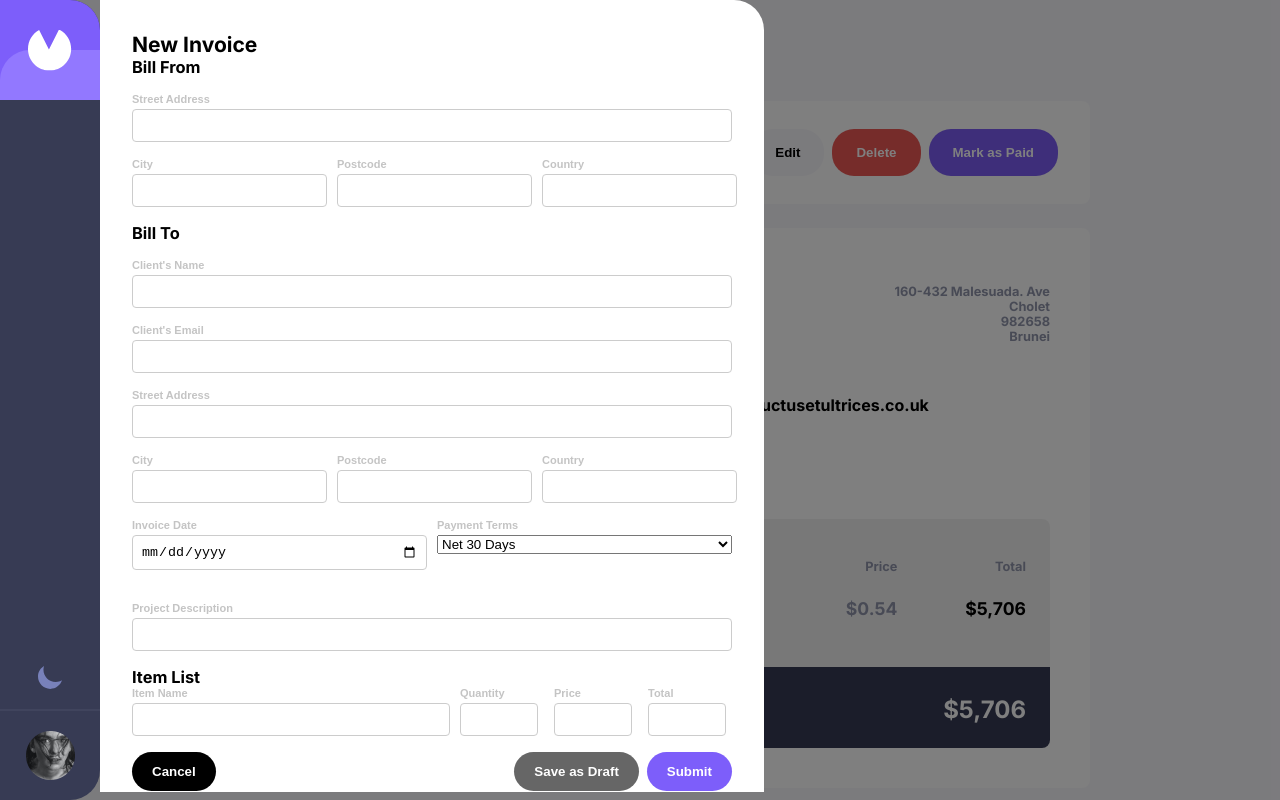
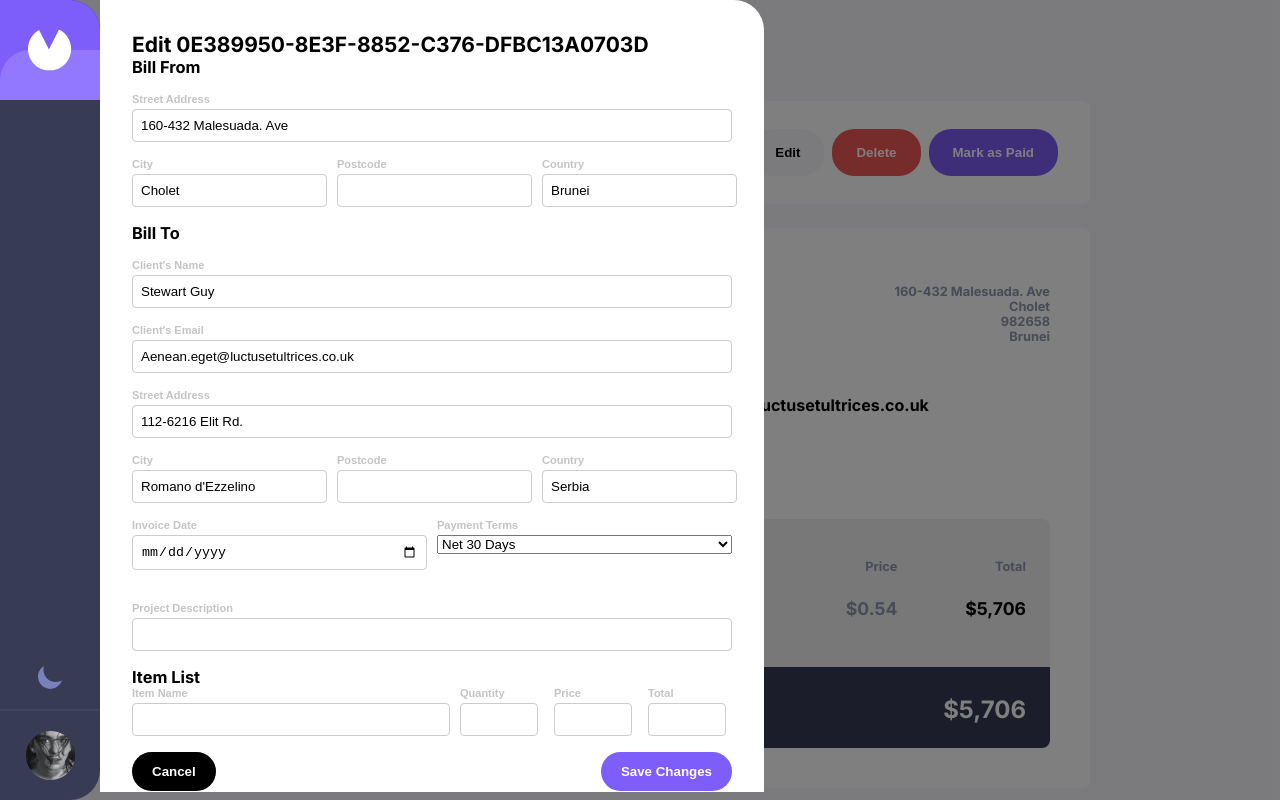
Before and after one commit to callumboaden/invoice-app, a React (Create React App) app: page /0E389950-8E3F-8852-C376-DFBC13A0703D in a window 1280 px wide. Both pictures are taken after a click on the button "Edit". Built offline with nearby package versions, Linux system fonts and the light colour scheme.

Commit message:
added edit functionality

```diff
--- a/src/App.js
+++ b/src/App.js
@@ -5,15 +5,45 @@ import Invoice from "./components/Invoice";
 import data from "./data";
 import "./App.css";
 import { useState } from "react";
-import { BrowserRouter as Router, Switch, Route, Link } from "react-router-dom";
+import { BrowserRouter as Router, Switch, Route } from "react-router-dom";
 
 function App() {
   const [invoices, setInvoices] = useState(data);
   const [formDrawerIsOpen, setFormDrawerisOpen] = useState(false);
-  const [isEditing, setIsEditing] = useState(false);
+  const [isEditing, setIsEditing] = useState({});
+  const [currentInvoice, setCurrentInvoice] = useState({});
+
+  const handleEditInvoice = (invoice) => {
+    setFormDrawerisOpen(true);
+    setIsEditing(true);
+    setCurrentInvoice(invoice);
+  };
 
   const addInvoice = (inputs) => {
     setInvoices((invoices) => [inputs, ...invoices]);
+  };
+
+  const editInvoice = (inputs) => {
+    console.log("edit invoice");
+    let updatedInvoiceList = invoices;
+    let updatedInvoice = {};
+    let index = 0;
+
+    for (let i = 0; i < invoices.length; i++) {
+      if (invoices[i].invoiceId === inputs.invoiceId) {
+        updatedInvoice = inputs;
+        index = i;
+      }
+    }
+
+    updatedInvoiceList[index] = updatedInvoice;
+    setInvoices(() => updatedInvoiceList);
+  };
+
+  const handleDrawerClose = () => {
+    setFormDrawerisOpen(false);
+    setIsEditing(false);
+    setCurrentInvoice({});
   };
 
   return (
@@ -32,6 +62,9 @@ function App() {
           invoices={invoices}
           addInvoice={addInvoice}
           isEditing={isEditing}
+          currentInvoice={currentInvoice}
+          handleDrawerClose={handleDrawerClose}
+          editInvoice={editInvoice}
         />
         <Switch>
           <Route exact path="/">
@@ -50,16 +83,14 @@ function App() {
                 handleEditing={setIsEditing}
                 isEditing={isEditing}
                 formDrawerIsOpen={formDrawerIsOpen}
+                handleEditInvoice={handleEditInvoice}
               />
             }
           />
         </Switch>
 
         {formDrawerIsOpen ? (
-          <div
-            onClick={() => setFormDrawerisOpen(false)}
-            className="overlay"
-          ></div>
+          <div onClick={() => handleDrawerClose()} className="overlay"></div>
         ) : (
           ""
         )}
--- a/src/CustomHooks.js
+++ b/src/CustomHooks.js
@@ -1,16 +1,22 @@
-import { useState } from "react";
+import { useState, useEffect } from "react";
 import { uid } from "uid";
 
-const useInvoiceForm = ({ onSubmit }) => {
-  const [inputs, setInputs] = useState({});
+const useInvoiceForm = ({ currentInvoice, onSubmit }) => {
+  const [inputs, setInputs] = useState(currentInvoice || {});
   const handleSubmit = (event) => {
     if (event) {
       event.preventDefault();
+
+      const action = event.nativeEvent.submitter.id;
       const status =
         event.nativeEvent.submitter.id === "draft" ? "draft" : "pending";
 
-      const obj = { ...inputs, invoiceId: uid(), invoiceStatus: status };
-      onSubmit(obj);
+      if (action === "edit") {
+        onSubmit(inputs, action);
+      } else {
+        const obj = { ...inputs, invoiceId: uid(), invoiceStatus: status };
+        onSubmit(obj);
+      }
     }
   };
   const handleInputChange = (event) => {
@@ -20,11 +26,14 @@ const useInvoiceForm = ({ onSubmit }) => {
       [event.target.name]: event.target.value,
     }));
   };
+
+  useEffect(() => {
+    setInputs(currentInvoice);
+  }, [currentInvoice]);
   return {
     handleSubmit,
     handleInputChange,
     inputs,
-    setInputs,
   };
 };
 export default useInvoiceForm;
--- a/src/components/Invoice.js
+++ b/src/components/Invoice.js
@@ -8,14 +8,10 @@ export default function Invoice({
   formDrawerIsOpen,
   handleEditing,
   isEditing,
+  handleEditInvoice,
 }) {
   let { id } = useParams();
   const [state, setState] = useState({});
-
-  const editInvoice = () => {
-    handleDrawer(true);
-    handleEditing(state);
-  };
 
   const getInvoice = () => {
     return invoices.filter((invoice) => invoice.invoiceId === id);
@@ -54,7 +50,10 @@ export default function Invoice({
           Status: <span>{invoiceStatus}</span>
         </div>
         <div className="btn-group">
-          <button className="btn btn-edit" onClick={() => editInvoice()}>
+          <button
+            className="btn btn-edit"
+            onClick={() => handleEditInvoice(state)}
+          >
             Edit
           </button>
           <button className="btn btn-delete">Delete</button>
--- a/src/components/InvoiceForm.js
+++ b/src/components/InvoiceForm.js
@@ -8,25 +8,27 @@ export default function InvoiceForm({
   invoices,
   addInvoice,
   isEditing,
+  currentInvoice,
+  handleDrawerClose,
+  editInvoice,
 }) {
-  const { inputs, handleInputChange, handleSubmit, setInputs } = useInvoiceForm(
-    {
-      onSubmit: (inputs) => {
+  const { inputs, handleInputChange, handleSubmit } = useInvoiceForm({
+    currentInvoice,
+    onSubmit: (inputs, action = "new") => {
       handleDrawer(false);
+      if (action === "edit") {
+        console.log("edit invoice");
+        return editInvoice(inputs);
+      }
       addInvoice(inputs);
     },
-    }
-  );
-
-  useEffect(() => {
-    return isEditing ? setInputs(isEditing) : "";
-  }, []);
+  });
 
   const isFormOpen = formDrawerIsOpen ? "active" : "";
 
   return (
     <form className={`InvoiceForm ${isFormOpen}`} onSubmit={handleSubmit}>
-      <h2>New Invoice</h2>
+      <h2>{isEditing ? `Edit ${inputs.invoiceId}` : "New Invoice"}</h2>
       <h3>Bill From</h3>
       <div className="InvoiceForm-item">
         <label htmlFor="billerStreetAddress">Street Address</label>
@@ -228,24 +230,40 @@ export default function InvoiceForm({
       </div>
       <div class="button-group">
         <button
-          onClick={() => handleDrawer(false)}
+          onClick={() => handleDrawerClose()}
           type="button"
           className="InvoiceForm-cancelButton"
         >
           Cancel
         </button>
         <div>
+          {!isEditing ? (
+            <>
               <button
                 type="submit"
                 id="draft"
                 className="InvoiceForm-submitDraftButton"
-            formnovalidate="formnovalidate"
+                formNoValidate="formnovalidate"
               >
                 Save as Draft
               </button>
-          <button type="submit" className="InvoiceForm-submitButton">
+              <button
+                id="new"
+                type="submit"
+                className="InvoiceForm-submitButton"
+              >
                 Submit
               </button>
+            </>
+          ) : (
+            <button
+              type="submit"
+              id="edit"
+              className="InvoiceForm-submitButton"
+            >
+              Save Changes
+            </button>
+          )}
         </div>
       </div>
     </form>
--- a/src/components/InvoiceListContainer.js
+++ b/src/components/InvoiceListContainer.js
@@ -3,7 +3,6 @@ import InvoiceListHeader from "./InvoiceListHeader";
 import "../InvoiceListContainer.css";
 
 function InvoiceListContainer({ invoices, handleDrawer, formDrawerIsOpen }) {
-  console.log(invoices);
   return (
     <div className="InvoiceList-container">
       <InvoiceListHeader
```
Lines whose indentation alone changed are shown as unchanged.
